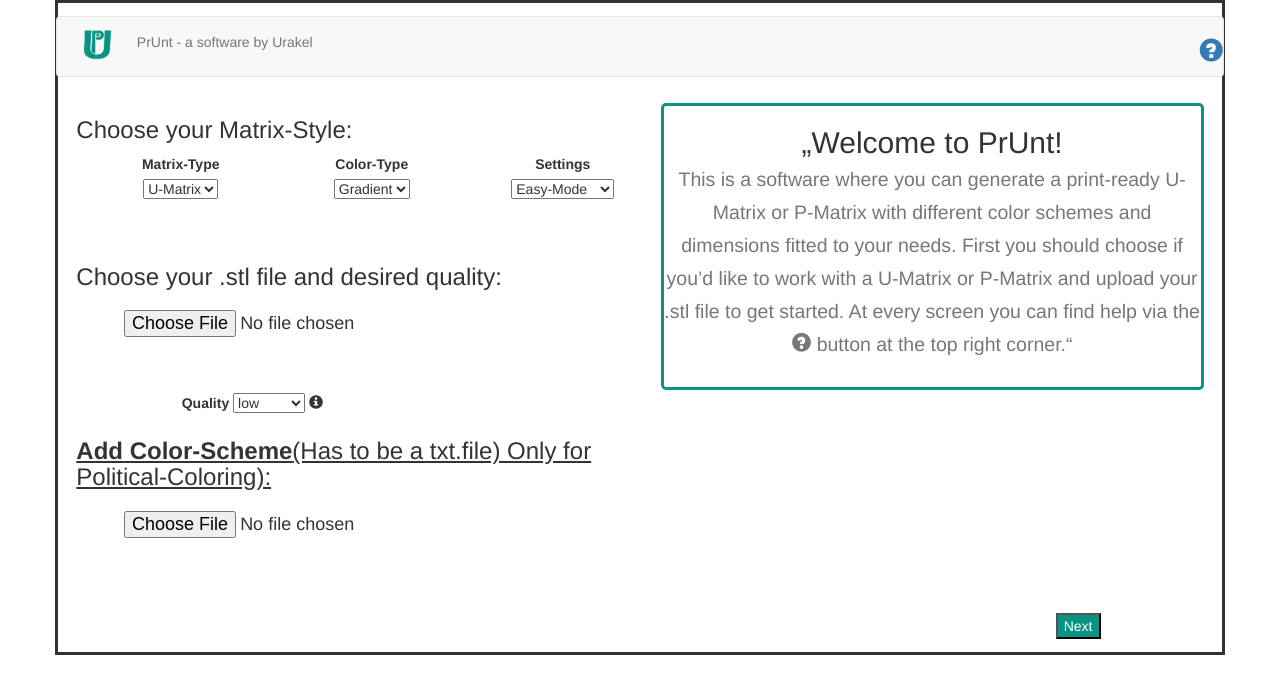
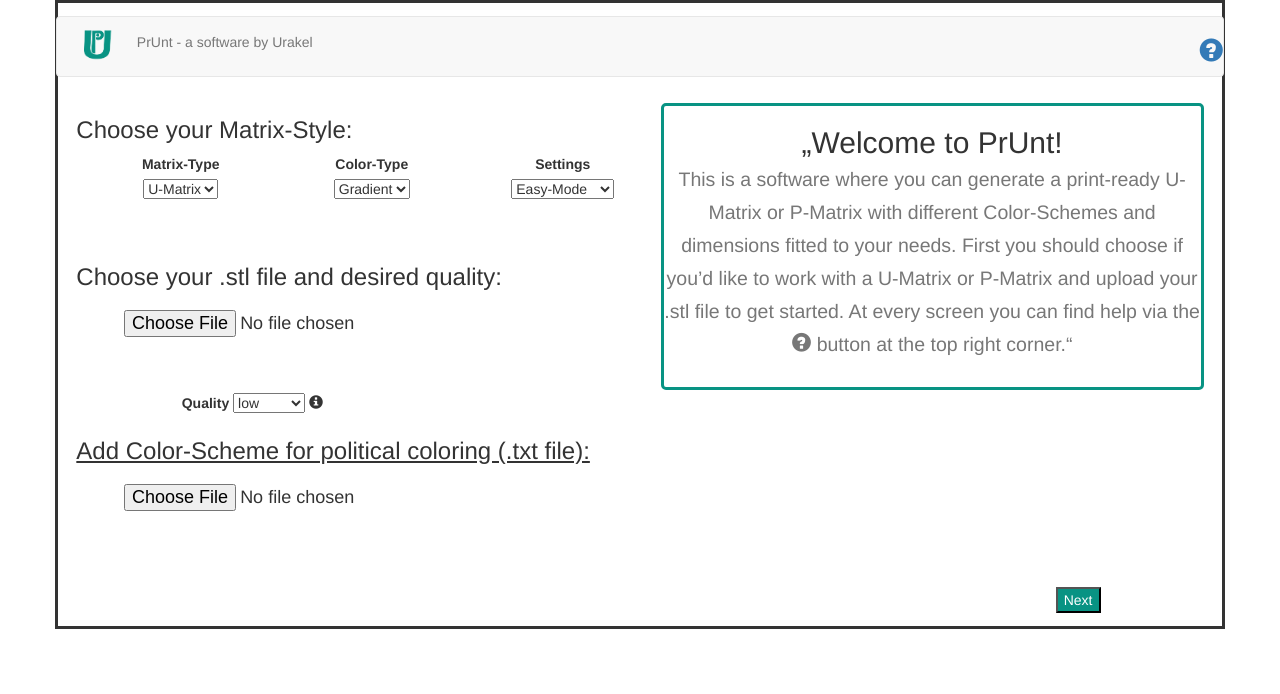
Before and after one commit to Armylie/Urakel, a Flask app: page / in a window 1280 px wide. Shown: the top 694 px of the page. Run offline with Flask 2, Linux system fonts and the light colour scheme; some libraries are stand-ins or nearby versions.

Commit message:
Update index.html

```diff
--- a/app/templates/index.html
+++ b/app/templates/index.html
@@ -108,7 +108,7 @@
                                     </div>
                             </div>
                         </div>
-                        <h3><b><u>Add Color-Scheme</b>(Has to be a txt.file) Only for Political-Coloring):</u></h3>
+                        <h3><u>Add Color-Scheme for political coloring (.txt file):</u></h3>
                         <div class="row">
                             <div class="col-lg-6 col-lg-offset-1">
                                 {{ form.hidden_tag() }}
@@ -136,7 +136,7 @@
                             <div id=welcome_text>
                                 <h2>„Welcome to PrUnt!<br>
                                     <small>This is a software where you can generate a print-ready U-Matrix or P-Matrix
-                                        with different color schemes and dimensions fitted to your needs. First you should
+                                        with different Color-Schemes and dimensions fitted to your needs. First you should
                                         choose if you’d like to work with a U-Matrix or P-Matrix and upload your .stl
                                         file to get started. At every screen you can find help via the
                                         <span class="glyphicon glyphicon-question-sign"></span> button at the
```
